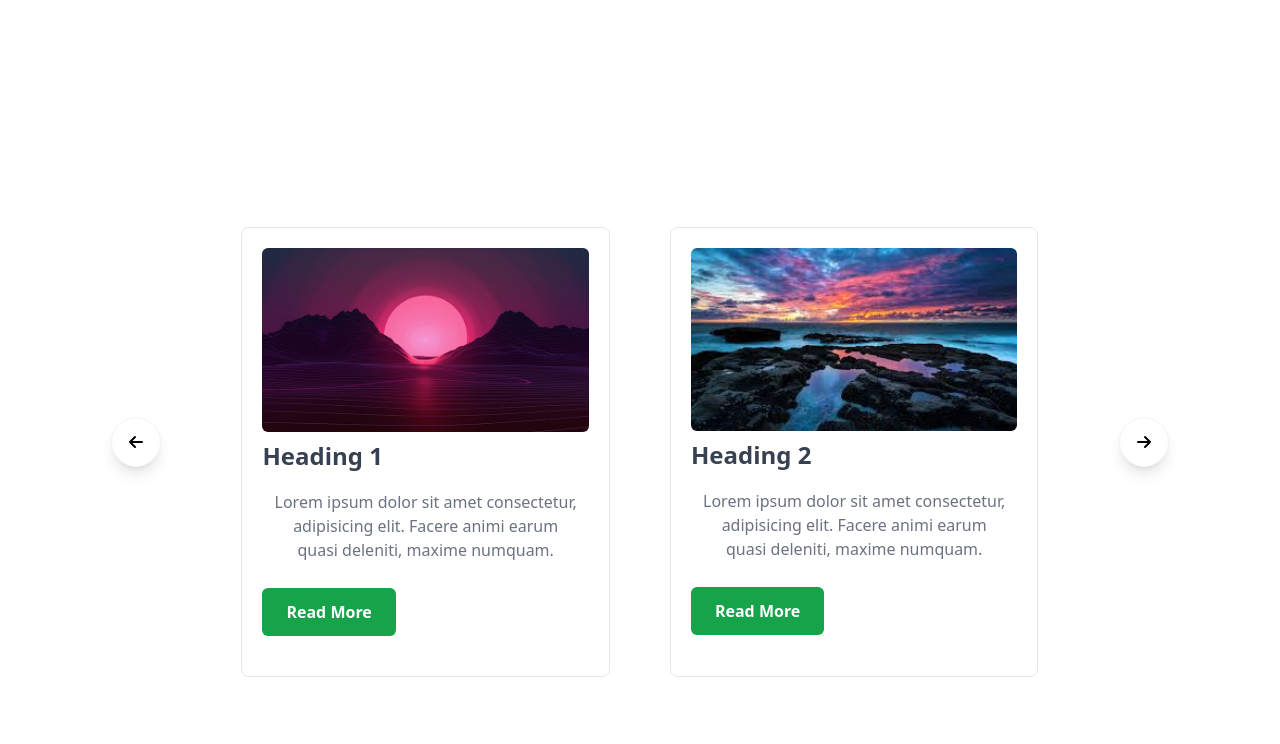
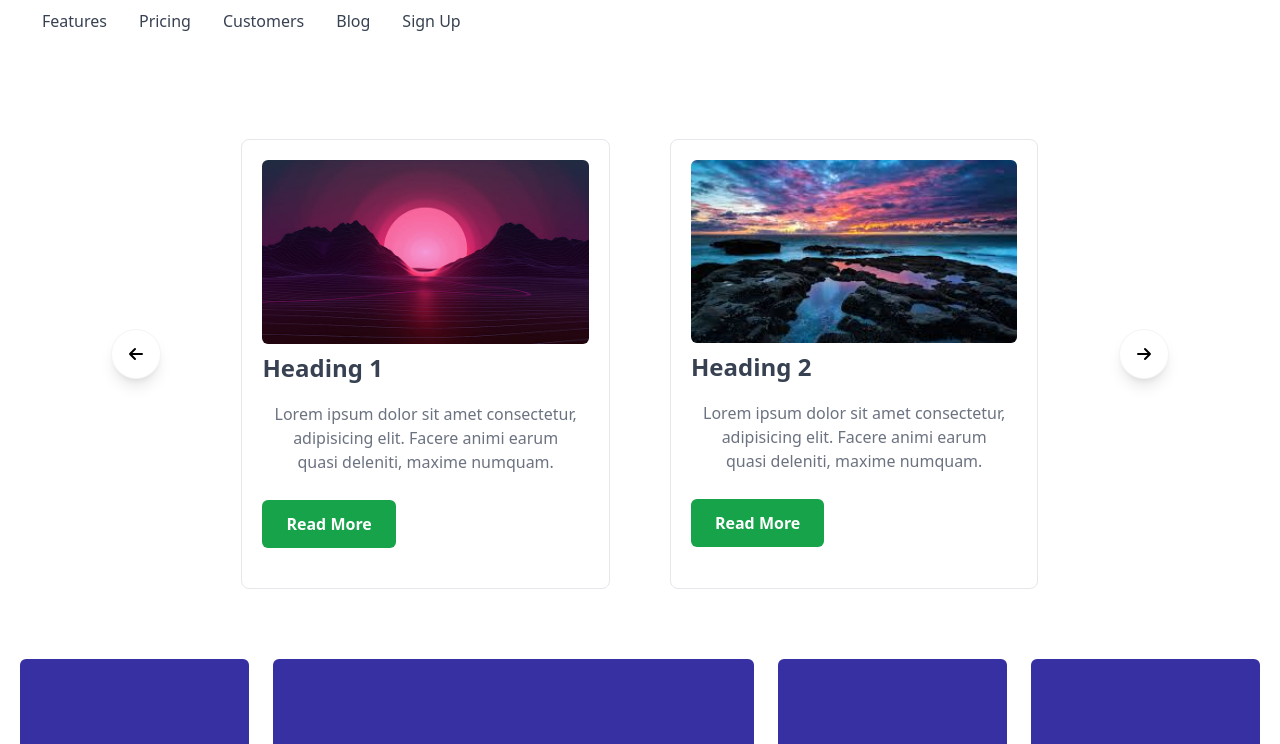
Before and after one commit to jacobl3371/sep10-freedom-project, a plain HTML site: page index.html in a window 1280 px wide. Shown: the part 27-771 px from the top of the page. Drawn offline with nearby package versions, Linux system fonts and the light colour scheme; files whose address does not match are found by name.

Commit message:
add navbar

```diff
--- a/index.html
+++ b/index.html
@@ -40,29 +40,46 @@
 
 </head>
 
-<body>
-    <nav class="navbar navbar-expand-md sticky-top navbar-custom">
-        <a href="" class="navbar-brand fs-3 ms-3 text-white">SHABR</a>
-        <button class="navbar-toggler me-3 text-white" type="button" data-bs-toggle="collapse" data-bs-target="#btn">
-        <ion-icon name="menu-outline"></ion-icon>
-        </button>
-      <div class="collape navbar-collapse ul-bg" id="btn">
-        <ul class="navbar-nav ms-auto">
-          <li class="nav-item">
-            <a href="#home" class="nav-link mx-3 text-white fs-5">Home</a>
+<body> <!--Navbar: https://blog.logrocket.com/building-responsive-navbar-tailwind-css/ -->
+    <nav class="flex flex-wrap items-center justify-between w-full py-4 md:py-0 px-4 text-lg text-gray-700 bg-white">
+        <div class="hidden w-full md:flex md:items-center md:w-auto " id="menu">
+            <ul
+              class="
+                text-base text-gray-700
+                pt-4
+                md:flex
+                md:justify-between
+                md:pt-0"
+            >
+              <li>
+                <a class="md:p-4 py-2 block hover:text-purple-400" href="#"
+                  >Features</a
+                >
               </li>
-          <li class="nav-item">
-            <a href="#info" class="nav-link mx-3 text-white fs-5">Info</a>
+              <li>
+                <a class="md:p-4 py-2 block hover:text-purple-400" href="#"
+                  >Pricing</a
+                >
               </li>
-          <li class="nav-item">
-            <a href="#gallery" class="nav-link mx-3 text-white fs-5">Gallery</a>
+              <li>
+                <a class="md:p-4 py-2 block hover:text-purple-400" href="#"
+                  >Customers</a
+                >
               </li>
-          <li class="nav-item">
-            <a href="#contact" class="nav-link mx-3 text-white fs-5">Contact</a>
+              <li>
+                <a class="md:p-4 py-2 block hover:text-purple-400" href="#"
+                  >Blog</a
+                >
+              </li>
+              <li>
+                <a
+                  class="md:p-4 py-2 block hover:text-purple-400"href="#"
+                  >Sign Up</a
+                >
               </li>
             </ul>
           </div>
-    </nav><br>
+    </nav>
 
     <div class="flex">
         <div class="w-2/12 flex items-center">
```
Lines whose indentation alone changed are shown as unchanged.
